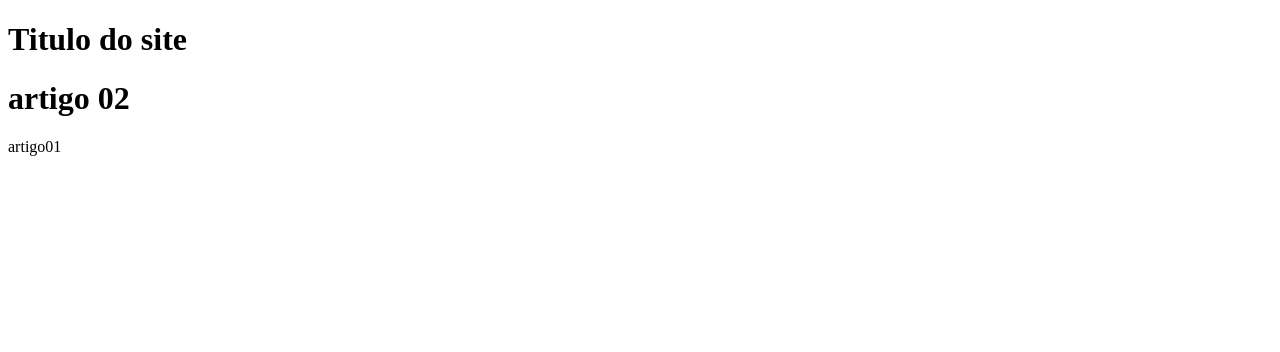
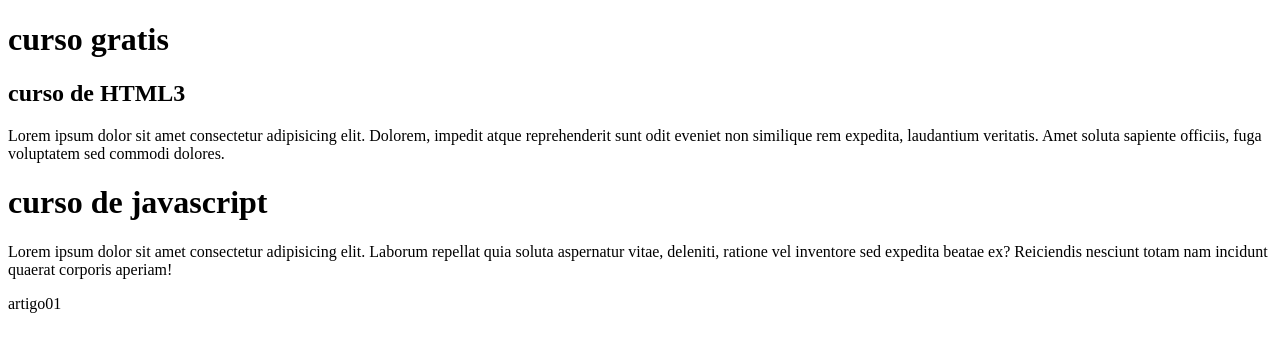
Before and after one commit to Morfeus-ws/siteteste, a plain HTML site: page index.html in a window 1280 px wide. Drawn offline with Linux system fonts and the light colour scheme.

Commit message:
comecei a escrever no conteudo

```diff
--- a/index.html
+++ b/index.html
@@ -8,10 +8,13 @@
 </head>
 <body>
     <main>
-        <h1>Titulo do site</h1>
+        <h1>curso gratis</h1>
         <head>
             <article></article>
-        <h1>artigo 02</h1>
+            <h2>curso de HTML3</h2>
+            <p>Lorem ipsum dolor sit amet consectetur adipisicing elit. Dolorem, impedit atque reprehenderit sunt odit eveniet non similique rem expedita, laudantium veritatis. Amet soluta sapiente officiis, fuga voluptatem sed commodi dolores.</p>
+        <h1>curso de javascript</h1>
+        <p>Lorem ipsum dolor sit amet consectetur adipisicing elit. Laborum repellat quia soluta aspernatur vitae, deleniti, ratione vel inventore sed expedita beatae ex? Reiciendis nesciunt totam nam incidunt quaerat corporis aperiam!</p>
     </head>artigo01</main>
 </body>
 </html>
```
